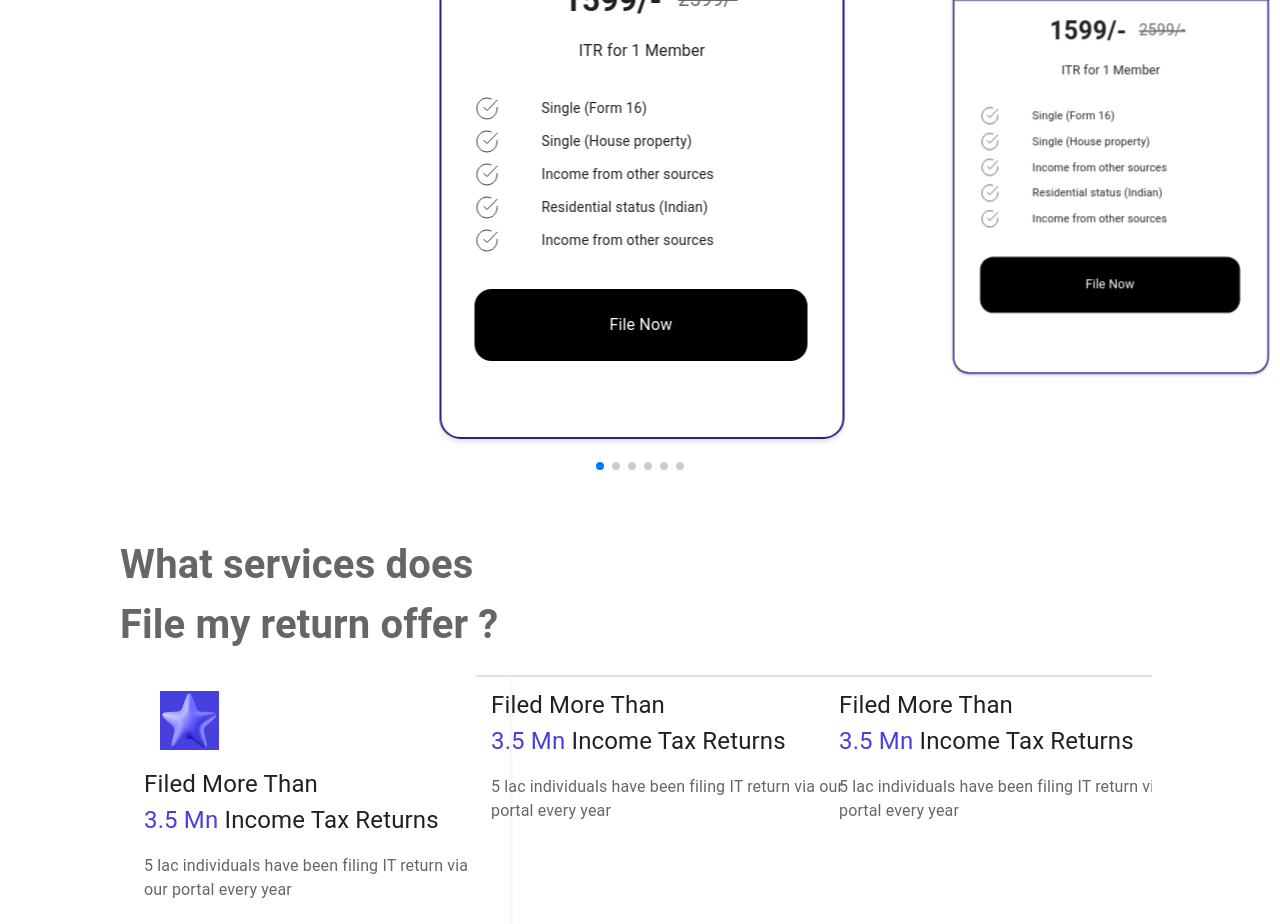
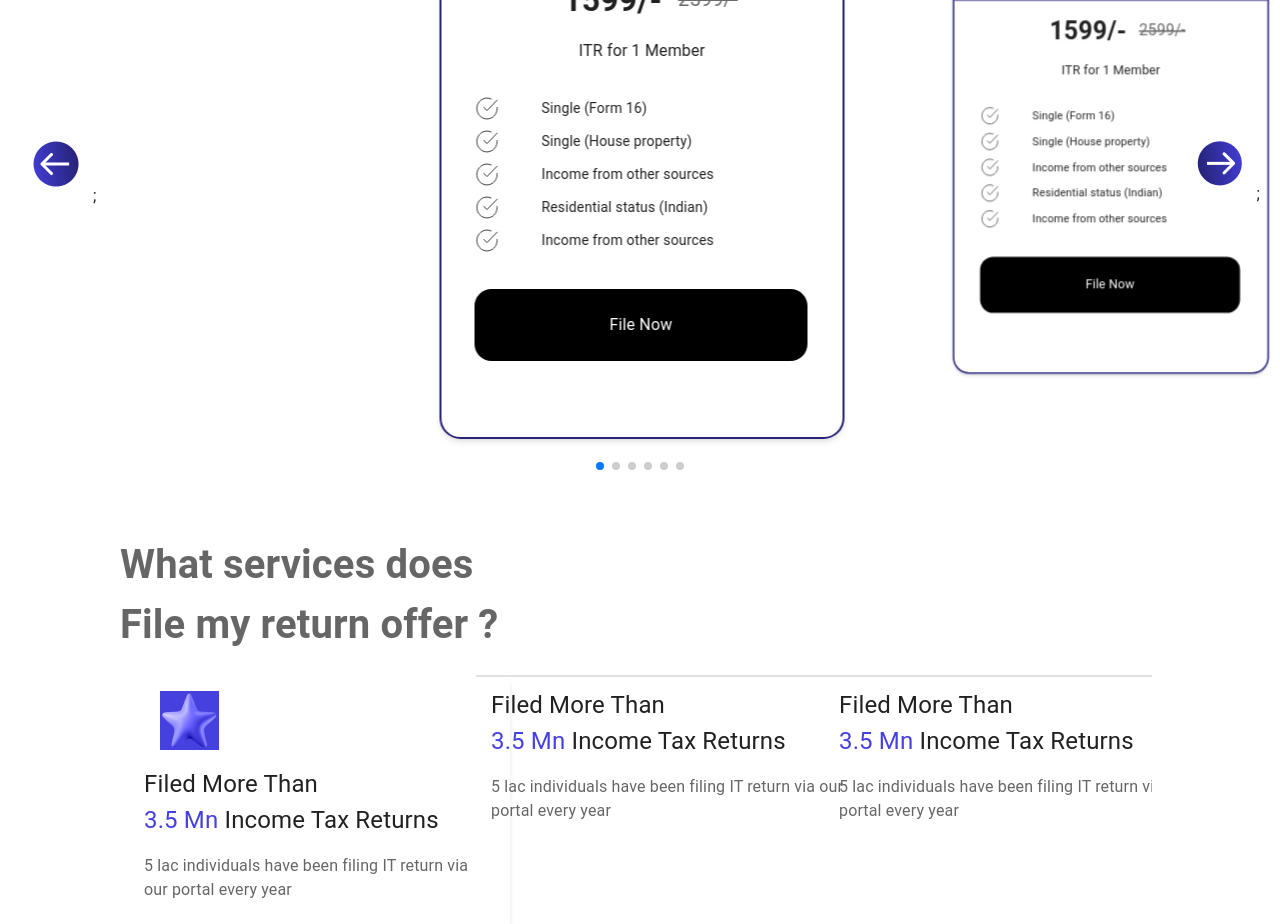
Before and after one commit to rahulchatterjee12/file-my-retun, a Next.js app: page / in a window 1280 px wide. Shown: the part 4320-5244 px from the top of the page. Built offline with nearby package versions, Linux system fonts and the light colour scheme.

Commit message:
add arrow buttons to plans

```diff
--- a/src/components/Home/PlansCarousel/Craousel.jsx
+++ b/src/components/Home/PlansCarousel/Craousel.jsx
@@ -1,7 +1,7 @@
 "use client";
 import React, { useRef, useState } from "react";
 // Import Swiper React components
-import { Swiper, SwiperSlide } from "swiper/react";
+import { Swiper, SwiperSlide, useSwiper } from "swiper/react";
 
 // Import Swiper styles
 import "swiper/css";
@@ -11,7 +11,7 @@
 import "./styles.css";
 
 // import required modules
-import { EffectCoverflow, Pagination } from "swiper/modules";
+import { EffectCoverflow, Pagination, navigation } from "swiper/modules";
 
 const plans = [
   {
@@ -215,6 +215,12 @@
         className="mySwiper"
         spaceBetween={200}
       >
+        <SwiperButtonPev>
+          <img src="assets/images/Home/previous.png" />
+        </SwiperButtonPev>
+        <SwiperButtonNext>
+          <img src="assets/images/Home/next.png" />
+        </SwiperButtonNext>
         {plans.map((plan, i) => (
           <SwiperSlide key={i}>
             <PlanCart plan={plan} />
@@ -224,3 +230,21 @@
     </div>
   );
 }
+
+const SwiperButtonNext = ({ children }) => {
+  const swiper = useSwiper();
+  return (
+    <div className="absolute right-5 z-20 top-[48%] hidden md:block">
+      <button onClick={() => swiper.slideNext()}>{children}</button>;
+    </div>
+  );
+};
+
+const SwiperButtonPev = ({ children }) => {
+  const swiper = useSwiper();
+  return (
+    <div className="absolute left-5 z-20 top-[48%] hidden md:block">
+      <button onClick={() => swiper.slidePrev()}>{children}</button>;
+    </div>
+  );
+};
```
